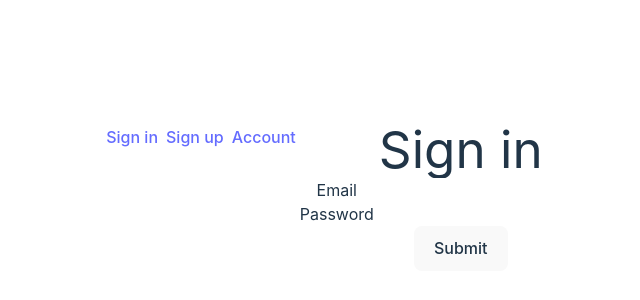
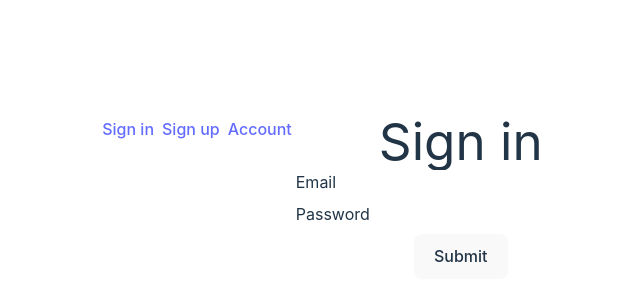
Before and after one commit to rarya618/winter-workshops, a React (Vite) app in the folder app/: page /sign-in in a window 1280 px wide. Shown: the part 204-504 px from the top of the page, without its empty margins (278-918 px from the left). Built offline with nearby package versions, Linux system fonts and the light colour scheme.

Commit message:
Config update

```diff
--- a/app/src/views/SignIn.tsx
+++ b/app/src/views/SignIn.tsx
@@ -8,9 +8,9 @@ export type FormInput = {
 
 export const GenerateFormElements = (formInputs: FormInput[]) => {
   return formInputs.map(formInput => {
-    return (<div>
+    return (<div className="flex">
       <label>{formInput.label}</label>
-      <input id={formInput.id} type={formInput.type}/>
+      <input className="p-1" id={formInput.id} type={formInput.type}/>
     </div>)
   })
 }
--- a/app/tsconfig.app.json
+++ b/app/tsconfig.app.json
@@ -23,5 +23,5 @@
     "noUnusedParameters": true,
     "noFallthroughCasesInSwitch": true
   },
-  "include": ["src"]
+  "include": ["src", "src/views"]
 }
```
